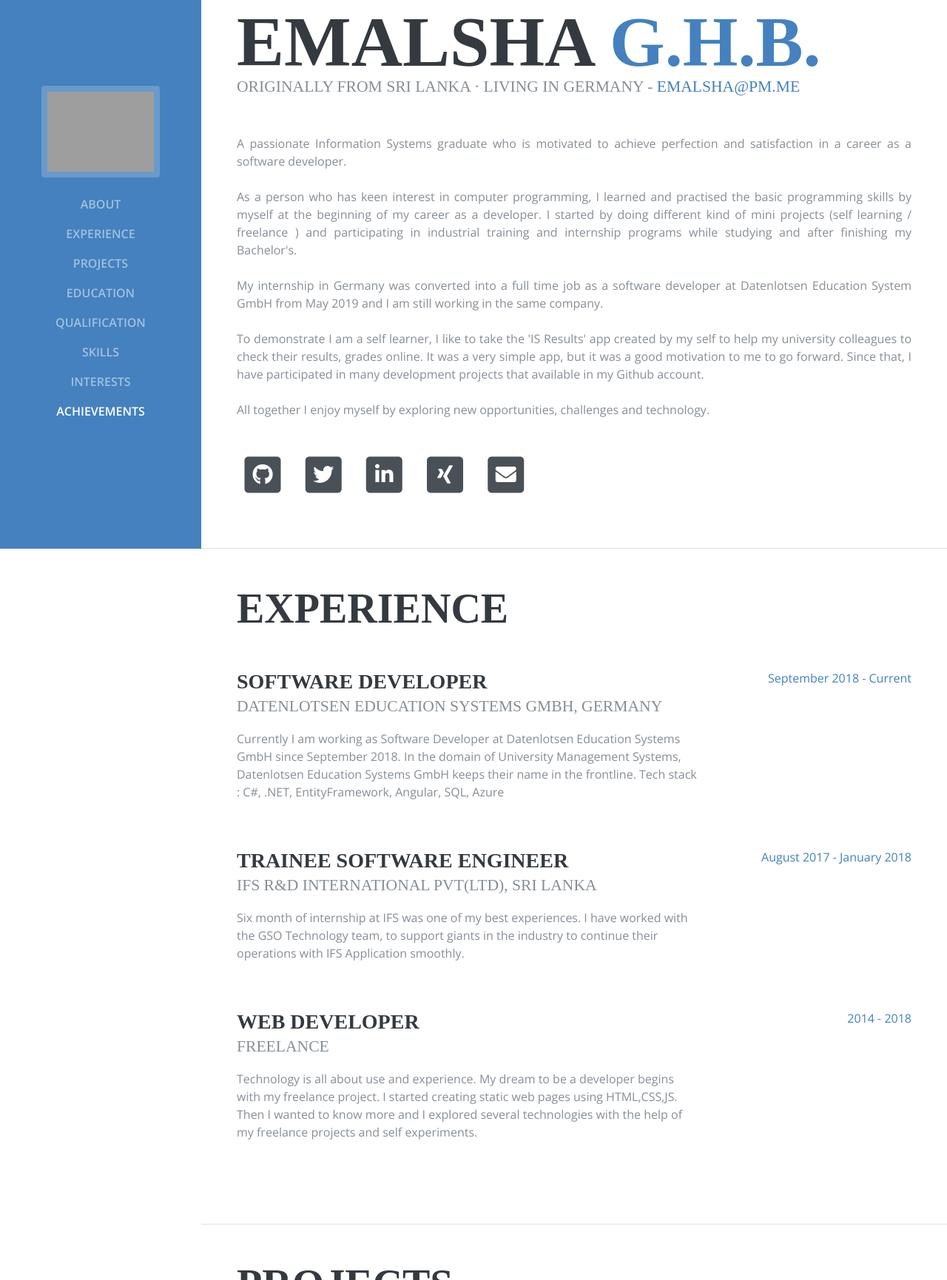
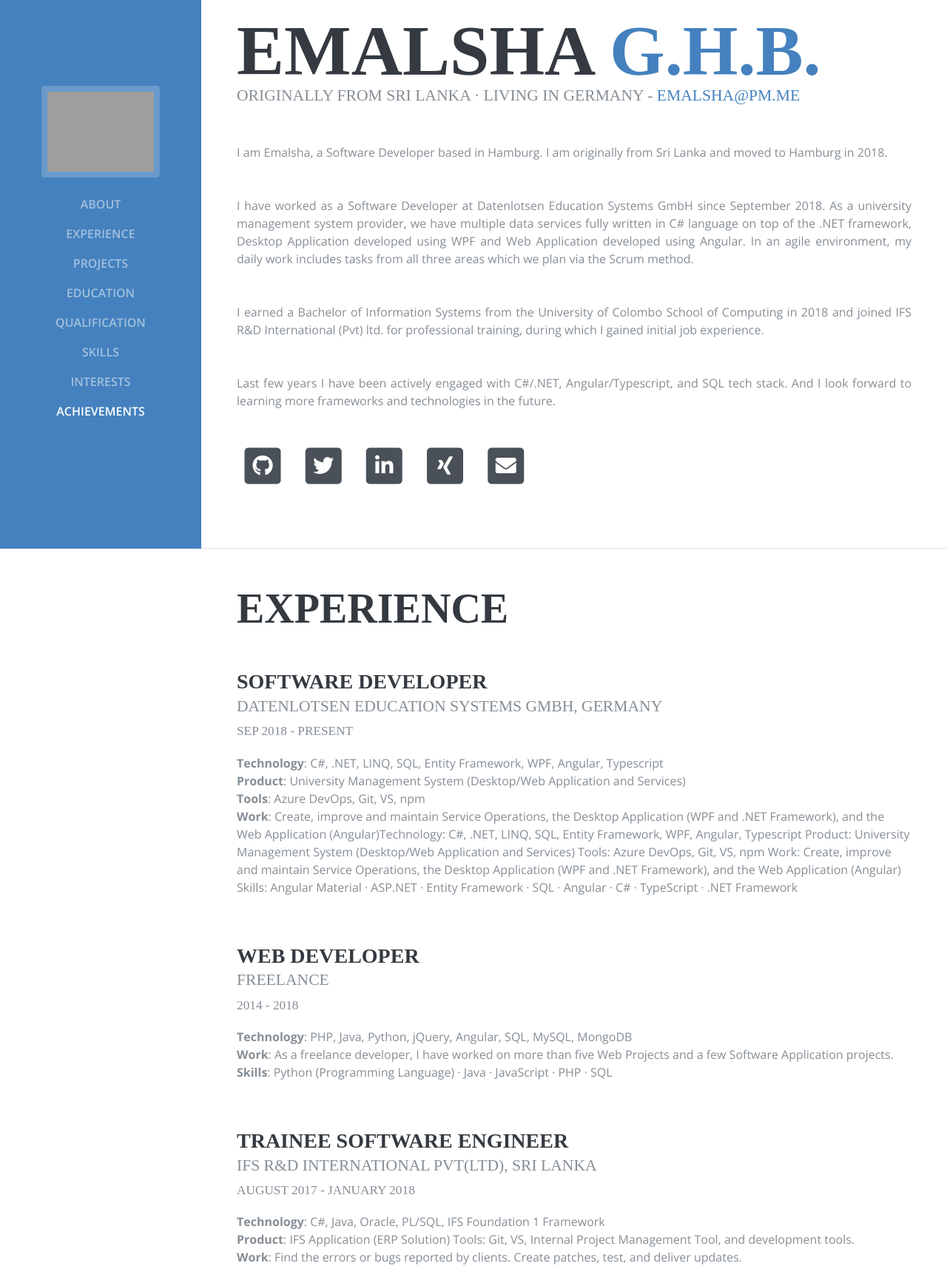
Before and after one commit to Emalsha/emalsha.github.io, a website: page index.html in a window 1280 px wide. Shown: the part 58-1789 px from the top of the page at 74% size. Drawn offline with nearby package versions, Linux system fonts and the light colour scheme; grey boxes are pictures that could not be loaded; a web font is replaced by a local one.

Commit message:
update the latest information

```diff
--- a/index.html
+++ b/index.html
@@ -81,24 +81,21 @@
         </div>
 
         <p class="mb-5 text-justify">
-          A passionate Information Systems graduate who is motivated to achieve perfection and satisfaction in a career as a software developer.
-          <br><br>
+          I am Emalsha, a Software Developer based in Hamburg. I am originally from Sri Lanka and moved to Hamburg in 2018.
+        </p>
 
-          As a person who has keen interest in computer programming, I learned and practised the basic programming skills by myself at the beginning of my career as a developer. I started by doing different kind of mini projects
-          (self learning / freelance ) and participating in industrial training and internship programs while studying and after finishing my Bachelor's.
-          <br><br>
+        <p class="mb-5 text-justify">
+          I have worked as a Software Developer at Datenlotsen Education Systems GmbH since September 2018. As a university management system provider, we have multiple data services fully written in C# language on top of the .NET framework, Desktop Application developed using WPF and Web Application developed using Angular. In an agile environment, my daily work includes tasks from all three areas which we plan via the Scrum method.
+        </p>
 
-          My internship in Germany was converted into a full time job as a software developer at Datenlotsen Education System GmbH from May 2019 and I am still working in the same company.
-          <br><br>
-          To demonstrate I am a self learner, I like to take the 'IS Results' app created by my self to help my university
-          colleagues to check their results, grades online. It was a very simple app, but it was a good motivation to
-          me to go forward. Since that, I have participated in many development projects that available in my Github
-          account.
-          <br><br>
+        <p class="mb-5 text-justify">
+          I earned a Bachelor of Information Systems from the University of Colombo School of Computing in 2018 and joined IFS R&D International (Pvt) ltd. for professional training, during which I gained initial job experience.
+        </p>
 
-          All together I enjoy myself by exploring new opportunities, challenges and technology.
+        <p class="mb-5 text-justify">
+          Last few years I have been actively engaged with C#/.NET, Angular/Typescript, and SQL tech stack. And I look forward to learning more frameworks and technologies in the future.
+        </p>
 
-        </p>
 
         <ul class="list-inline list-social-icons mb-0">
           <li class="list-inline-item">
@@ -120,7 +117,7 @@
           </li>
 
           <li class="list-inline-item">
-            <a href="https://www.linkedin.com/in/emalsha-rasad/" target="blank">
+            <a href="https://www.linkedin.com/in/emalsha" target="blank">
               <span class="fa-stack fa-lg">
                 <i class="fas fa-square fa-stack-2x"></i>
                 <i class="fab fa-linkedin-in fa-stack-1x fa-inverse"></i>
@@ -129,7 +126,7 @@
           </li>
 
           <li class="list-inline-item">
-            <a href="https://www.xing.com/profile/Emalsha_GardiyeHewawasamBaranage" target="blank">
+            <a href="https://www.xing.com/profile/Emalsha_GardiyeHewawasamBaranage/cv" target="blank">
               <span class="fa-stack fa-lg">
                 <i class="fas fa-square fa-stack-2x"></i>
                 <i class="fab fa-xing fa-stack-1x fa-inverse"></i>
@@ -156,42 +153,49 @@
         <div class="resume-item d-flex flex-column flex-md-row mb-5">
           <div class="resume-content mr-auto">
             <h3 class="mb-0">Software Developer</h3>
-            <div class="subheading mb-3">Datenlotsen Education Systems GmbH, Germany</div>
-            <p>Currently I am working as Software Developer at Datenlotsen Education Systems GmbH since September 2018.
-              In the domain of University Management Systems, Datenlotsen Education Systems GmbH keeps their name in the frontline.
-              Tech stack : C#, .NET, EntityFramework, Angular, SQL, Azure
+            <div class="subheading mb-3">
+              Datenlotsen Education Systems GmbH, Germany
+              <br/><small>Sep 2018 - Present</small>
+            </div>
+            <p>
+              <b>Technology</b>: C#, .NET, LINQ, SQL, Entity Framework, WPF, Angular, Typescript
+              <br/><b>Product</b>: University Management System (Desktop/Web Application and Services)
+              <br/><b>Tools</b>: Azure DevOps, Git, VS, npm
+              <br/><b>Work</b>: Create, improve and maintain Service Operations, the Desktop Application (WPF and .NET Framework), and the Web Application (Angular)Technology: C#, .NET, LINQ, SQL, Entity Framework, WPF, Angular, Typescript Product: University Management System (Desktop/Web Application and Services) Tools: Azure DevOps, Git, VS, npm Work: Create, improve and maintain Service Operations, the Desktop Application (WPF and .NET Framework), and the Web Application (Angular)
+Skills: Angular Material · ASP.NET · Entity Framework · SQL · Angular · C# · TypeScript · .NET Framework
             </p>
           </div>
-          <div class="resume-date text-md-right">
-            <span class="text-primary">September 2018 - Current</span>
+        </div>
+
+        <div class="resume-item d-flex flex-column flex-md-row mb-5">
+          <div class="resume-content mr-auto">
+            <h3 class="mb-0">Web Developer</h3>
+            <div class="subheading mb-3">
+              Freelance
+              <br/><small>2014 - 2018</small>
+            </div>
+            <p>
+              <b>Technology</b>: PHP, Java, Python, jQuery, Angular, SQL, MySQL, MongoDB
+              <br/><b>Work</b>: As a freelance developer, I have worked on more than five Web Projects and a few Software Application projects.
+              <br/><b>Skills</b>: Python (Programming Language) · Java · JavaScript · PHP · SQL
+            </p>
           </div>
         </div>
 
         <div class="resume-item d-flex flex-column flex-md-row mb-5">
           <div class="resume-content mr-auto">
             <h3 class="mb-0">Trainee Software Engineer</h3>
-            <div class="subheading mb-3">IFS R&D International pvt(ltd), Sri Lanka</div>
-            <p>Six month of internship at IFS was one of my best experiences.
-              I have worked with the GSO Technology team, to support giants in the industry to continue their operations with IFS Application smoothly.</p>
-          </div>
-          <div class="resume-date text-md-right">
-            <span class="text-primary">August 2017 - January 2018</span>
+            <div class="subheading mb-3">
+              IFS R&D International pvt(ltd), Sri Lanka
+              <br/><small>August 2017 - January 2018</small>
+            </div>
+            <p>
+              <b>Technology</b>: C#, Java, Oracle, PL/SQL, IFS Foundation 1 Framework
+              <br/><b>Product</b>: IFS Application (ERP Solution) Tools: Git, VS, Internal Project Management Tool, and development tools.
+              <br/><b>Work</b>: Find the errors or bugs reported by clients. Create patches, test, and deliver updates.
+            </p>
           </div>
         </div>
-
-        <div class="resume-item d-flex flex-column flex-md-row mb-5">
-          <div class="resume-content mr-auto">
-            <h3 class="mb-0">Web Developer</h3>
-            <div class="subheading mb-3">Freelance</div>
-            <p>Technology is all about use and experience. My dream to be a developer begins with my freelance project.
-              I started creating static web pages using HTML,CSS,JS.
-              Then I wanted to know more and I explored several technologies with the help of my freelance projects and self experiments.</p>
-          </div>
-          <div class="resume-date text-md-right">
-            <span class="text-primary">2014 - 2018</span>
-          </div>
-        </div>
-
       </div>
 
     </section>
@@ -472,7 +476,6 @@
       <div class="my-auto">
         <h2 class="mb-5">Interests</h2>
         <ul>
-          <li>Backpacking</li>
           <li>Reading</li>
           <li>Digital Photography</li>
         </ul>
--- a/scss/_bootstrap-overrides.scss
+++ b/scss/_bootstrap-overrides.scss
@@ -14,3 +14,7 @@ a {
     color: darken($primary, 15%);
   }
 }
+
+.container-fluid {
+  max-width: 920px;
+}
--- a/scss/_nav.scss
+++ b/scss/_nav.scss
@@ -24,8 +24,8 @@
       margin: auto auto 0;
       padding: 0.5rem;
       .img-profile {
-        max-width: 10rem;
-        max-height: 10rem;
+        // max-width: 10rem;
+        // max-height: 10rem;
         border: 0.5rem solid fade-out($white, 0.8);
       }
     }
```
Also changed, not shown: img/profile-bak.jpg (deleted), 2 other files.
